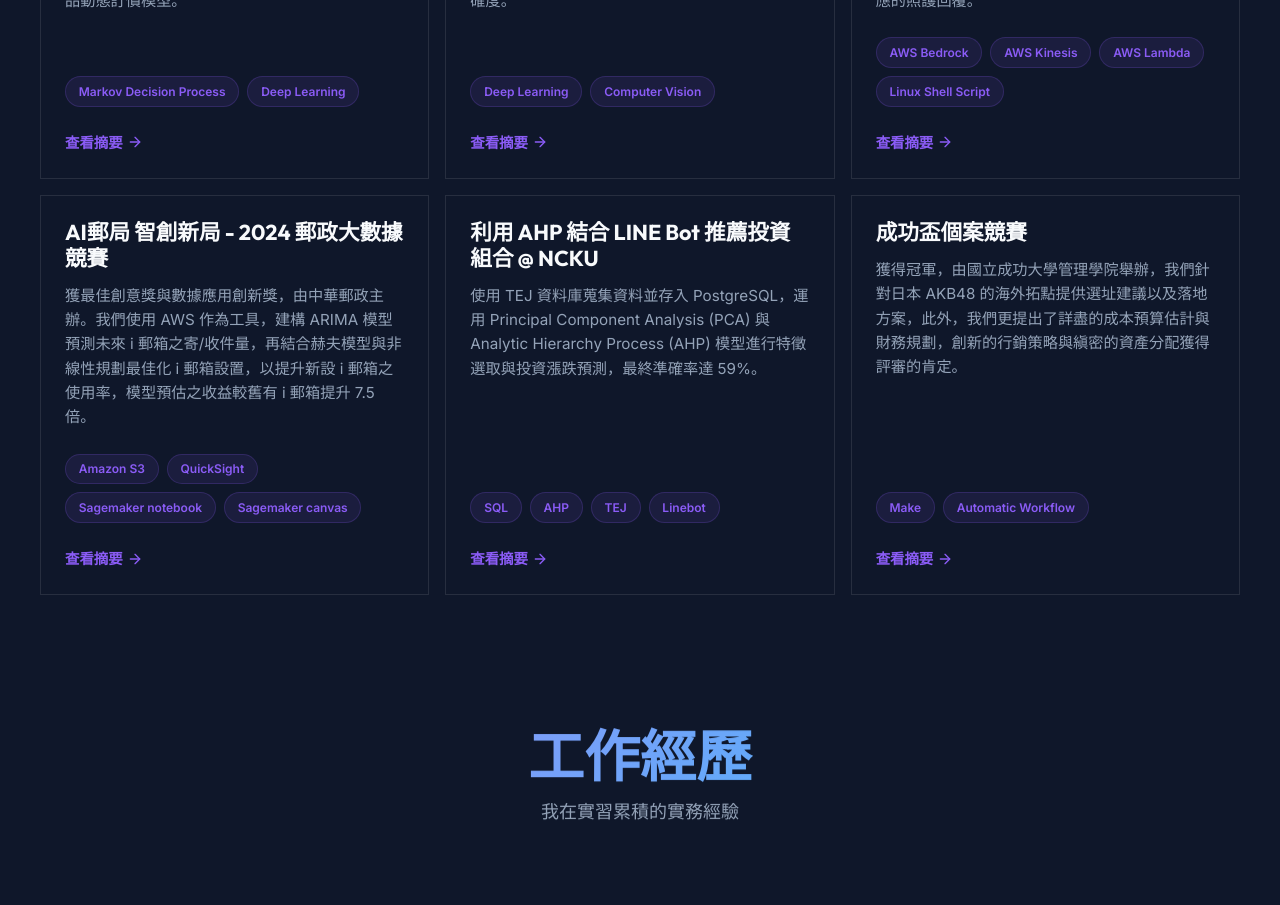
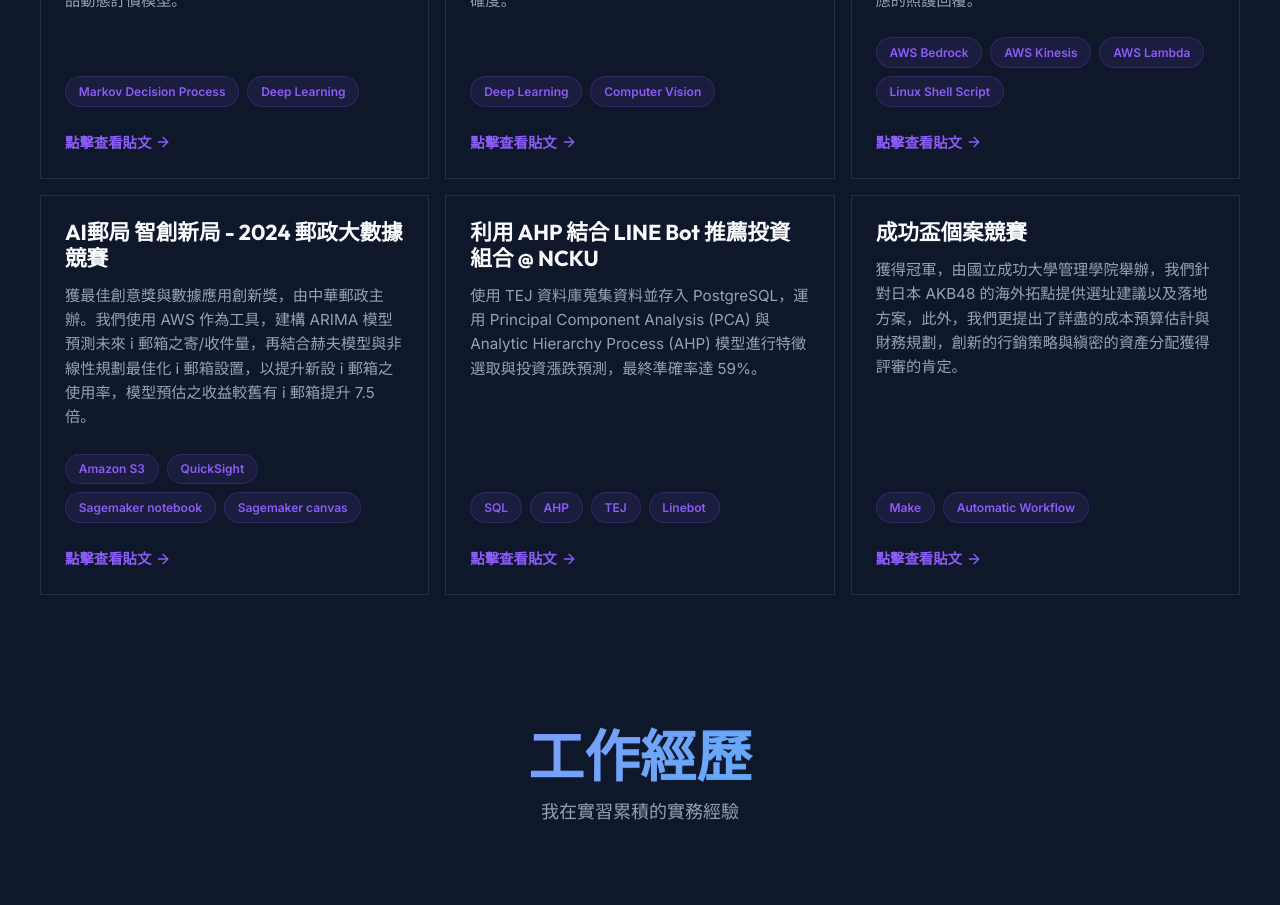
Before and after one commit to hungtawang6017/hungtawang6017.github.io, a React (Vite) app: page / in a window 1280 px wide. Shown: the part 2680-3585 px from the top of the page. Built offline with nearby package versions, Linux system fonts and the light colour scheme.

Commit message:
CONTECT and LINKS

```diff
--- a/src/components/Projects.jsx
+++ b/src/components/Projects.jsx
@@ -93,7 +93,19 @@ const Projects = () => {
                                 </div>
 
                                 {/* 查看連結 */}
-                                <a href="#" className="project-link" onClick={(e) => e.preventDefault()} style={{ display: 'inline-flex', alignItems: 'center', fontWeight: '600', color: 'var(--color-primary)', fontSize: '0.9rem' }}>
+                                <a
+                                    href={project.url}
+                                    className="project-link"
+                                    target="_blank"
+                                    rel="noopener noreferrer"
+                                    style={{
+                                        display: 'inline-flex',
+                                        alignItems: 'center',
+                                        fontWeight: '600',
+                                        color: 'var(--color-primary)',
+                                        fontSize: '0.9rem'
+                                    }}
+                                >
                                     <span>{project.linkText}</span>
                                     <ArrowRight size={16} style={{ marginLeft: '4px' }} />
                                 </a>
--- a/src/data/content.js
+++ b/src/data/content.js
@@ -76,42 +76,48 @@ export const content = {
           desc: "獲傑出論文獎，由 2025 管理創新與作業研究國際研討會主辦。時效性商品需在有限銷售期內，做出精準的需求預測與有效用的訂價，因此我的研究提出同時考量異質價格敏感度與寡占競爭的時效性產品動態訂價模型。",
           tags: ["Markov Decision Process", "Deep Learning"],
           image: "/images/project_dp.jpg",
-          linkText: "查看摘要"
+          linkText: "點擊查看貼文",
+          url: "https://hungtawang.github.io/2025/01/20/Dynamic_Pricing_Strategy_NTU"
         },
         {
           title: "AI CUP 2025春季賽－桌球智慧球拍資料的精準分析競賽",
           desc: "獲得全國銅牌獎 (633 隊伍中第 3 名)，由教育部人工智慧競賽與標註資料蒐集計畫辦公室主辦。我們先以傅立葉轉換將波型資料轉換為頻譜圖，再使用 LightGBM 與 CNN 混合模型，以提升模型預測準確度。",
           tags: ["Deep Learning", "Computer Vision"],
           image: "/images/project_aicup.jpg",
-          linkText: "查看摘要"
+          linkText: "點擊查看貼文",
+          url: "https://hungtawang.github.io/2025/04/10/AI_CUP_2025_Spring"
         },
-                {
+        {
           title: "雲湧智生｜臺灣生成式AI應用黑客松競賽",
           desc: "我們使用 Linux 操作研華科技提供的工業攝影機捕捉表情與動作，並透過 AWS Kinesis 串流至 AWS S3 儲存，再透過 AWS Bedrock 與 AWS Lambda 進行模型訓練，構建 Agent Workflow 自動生成對應的照護回覆。",
           tags: ["AWS Bedrock", "AWS Kinesis", "AWS Lambda", "Linux Shell Script"],
           image: "/images/project_advantech.jpg",
-          linkText: "查看摘要"
+          linkText: "點擊查看貼文",
+          url: "https://hungtawang.github.io/2025/04/20/Generative_AI_Applications_Hackathon"
         },
         {
           title: "AI郵局 智創新局 - 2024 郵政大數據競賽",
           desc: "獲最佳創意獎與數據應用創新獎，由中華郵政主辦。我們使用 AWS 作為工具，建構 ARIMA 模型預測未來 i 郵箱之寄/收件量，再結合赫夫模型與非線性規劃最佳化 i 郵箱設置，以提升新設 i 郵箱之使用率，模型預估之收益較舊有 i 郵箱提升 7.5 倍。",
           tags: ["Amazon S3", "QuickSight", "Sagemaker notebook", "Sagemaker canvas"],
           image: "/images/project_post.jpg",
-          linkText: "查看摘要"
+          linkText: "點擊查看貼文",
+          url: "https://hungtawang.github.io/2024/11/29/Chunghwa_Post_Co_Ltd_Big_Data_Competition"
         },
         {
           title: "利用 AHP 結合 LINE Bot 推薦投資組合 @ NCKU",
           desc: "使用 TEJ 資料庫蒐集資料並存入 PostgreSQL，運用 Principal Component Analysis (PCA) 與 Analytic Hierarchy Process (AHP) 模型進行特徵選取與投資漲跌預測，最終準確率達 59%。",
           tags: ["SQL", "AHP", "TEJ", "Linebot"],
           image: "/images/project_tej.jpg",
-          linkText: "查看摘要"
+          linkText: "點擊查看貼文",
+          url: "https://hungtawang.github.io/2023/11/20/Investment_Portfolio_Recommendation_NCKU"
         },
         {
           title: "成功盃個案競賽",
           desc: "獲得冠軍，由國立成功大學管理學院舉辦，我們針對日本 AKB48 的海外拓點提供選址建議以及落地方案，此外，我們更提出了詳盡的成本預算估計與財務規劃，創新的行銷策略與縝密的資產分配獲得評審的肯定。",
           tags: ["Make", "Automatic Workflow"],
           image: "/images/project_agent.jpg",
-          linkText: "查看摘要"
+          linkText: "點擊查看貼文",
+          url: "https://hungtawang.github.io/2021/10/02/NCKU_Business_Competition"
         }
       ]
     },
@@ -198,42 +204,48 @@ export const content = {
           desc: "Awarded Distinguished Paper Award at the 2025 International Conference on Management Innovation and Operations Research. As perishable products require precise demand forecasting and effective pricing, my research proposes a dynamic pricing model for time-sensitive products that considers both heterogeneous price sensitivity and oligopolistic competition.",
           tags: ["Markov Decision Process", "Deep Learning"],
           image: "/images/project_dp.jpg",
-          linkText: "View Abstract"
+          linkText: "Click to view my post",
+          url: "https://hungtawang.github.io/2025/01/20/Dynamic_Pricing_Strategy_NTU"
         },
         {
           title: "AI CUP 2025 Spring - Table Tennis Smart Racket Data Precision Analysis",
           desc: "Won National Bronze Medal (3rd place out of 633 teams). Hosted by the Ministry of Education. We converted waveform data into spectrograms using Fourier Transform, then utilized a hybrid LightGBM and CNN model to enhance prediction accuracy.",
           tags: ["Deep Learning", "Computer Vision"],
           image: "/images/project_aicup.jpg",
-          linkText: "View Abstract"
+          linkText: "Click to view my post",
+          url: "https://hungtawang.github.io/2025/04/10/AI_CUP_2025_Spring"
         },
         {
           title: "Generative AI Applications Hackathon",
           desc: "Utilized Linux to interface with industrial cameras from Advantech to capture patient expressions. Data was streamed via AWS Kinesis to S3, and processed via AWS Bedrock and Lambda for model training, constructing an Agent Workflow to automatically generate care responses.",
           tags: ["AWS Bedrock", "AWS Kinesis", "AWS Lambda", "Linux Shell Script"],
           image: "/images/project_advantech.jpg",
-          linkText: "View Abstract"
+          linkText: "Click to view my post",
+          url: "https://hungtawang.github.io/2025/04/20/Generative_AI_Applications_Hackathon"
         },
         {
           title: "2024 Chunghwa Post Big Data Competition",
           desc: "Received Best Creativity Award and Special Award from Galaxy Software Services. We built ARIMA models on AWS to predict iBox usage, and applied the Huff model with nonlinear programming to optimize iBox placement, projecting a 7.5x revenue increase compared to existing spots.",
           tags: ["Amazon S3", "QuickSight", "Sagemaker notebook", "Sagemaker canvas"],
           image: "/images/project_post.jpg",
-          linkText: "View Abstract"
+          linkText: "Click to view my post",
+          url: "https://hungtawang.github.io/2024/11/29/Chunghwa_Post_Co_Ltd_Big_Data_Competition"
         },
         {
           title: "Investment Portfolio Recommendation by AHP and LINE Bot @ NCKU",
           desc: "Collected data using TEJ database into PostgreSQL. Applied Principal Component Analysis (PCA) and Analytic Hierarchy Process (AHP) for feature selection and stock prediction, achieving an accuracy of 59%.",
           tags: ["SQL", "AHP", "TEJ", "Linebot"],
           image: "/images/project_tej.jpg",
-          linkText: "View Abstract"
+          linkText: "Click to view my post",
+          url: "https://hungtawang.github.io/2023/11/20/Investment_Portfolio_Recommendation_NCKU"
         },
         {
           title: "NCKU Case Study Competition",
           desc: "Won Championship hosted by NCKU College of Management. We provided location recommendations and localization strategies for Japanese group AKB48's overseas expansion, including detailed cost budgeting and financial planning. Our innovative marketing was highly praised by judges.",
           tags: ["Make", "Automatic Workflow"],
           image: "/images/project_agent.jpg",
-          linkText: "View Abstract"
+          linkText: "Click to view my post",
+          url: "https://hungtawang.github.io/2021/10/02/NCKU_Business_Competition"
         }
       ]
     },
```
